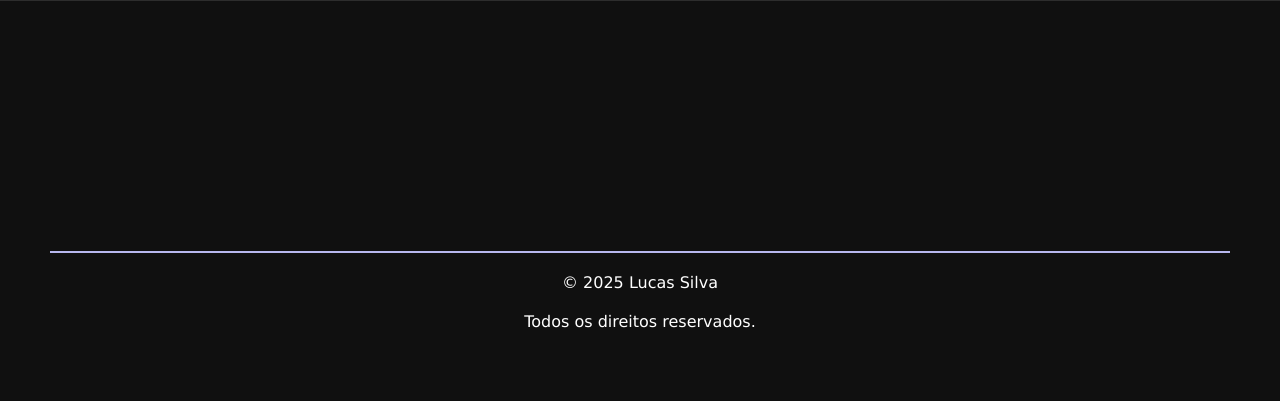
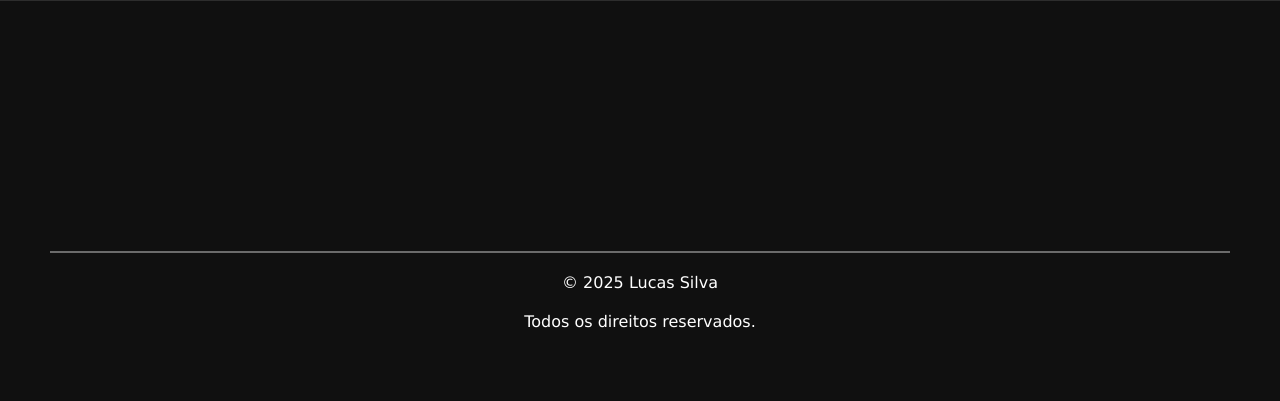
Before and after one commit to LucasSilvaPatricio/Portifolio, a PHP site: page / in a window 1280 px wide. Shown: the part 1977-2378 px from the top of the page. Run offline with PHP 8.4, Linux system fonts and the light colour scheme.

Commit message:
update
update

```diff
--- a/css/main.css
+++ b/css/main.css
@@ -153,7 +153,7 @@ footer p {
 }
 
 footer hr {
-    border: solid 1px #b8b8ef;
+    border: solid 1px var(--background-color-2);
 }
 
 .conhecimentos {
```
